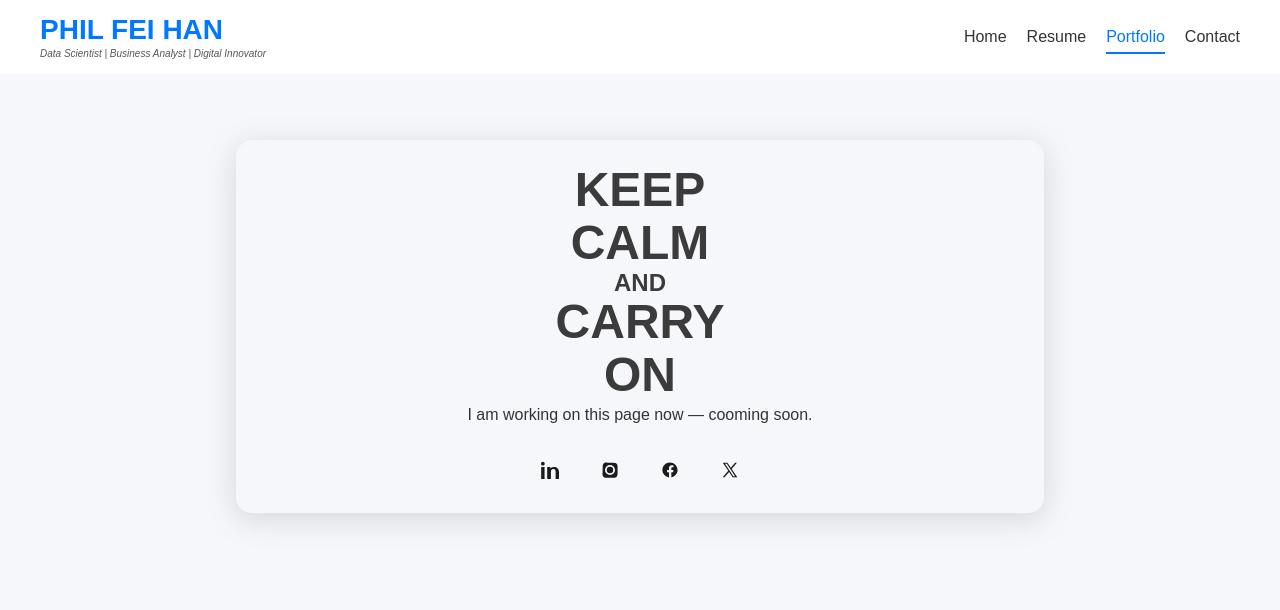
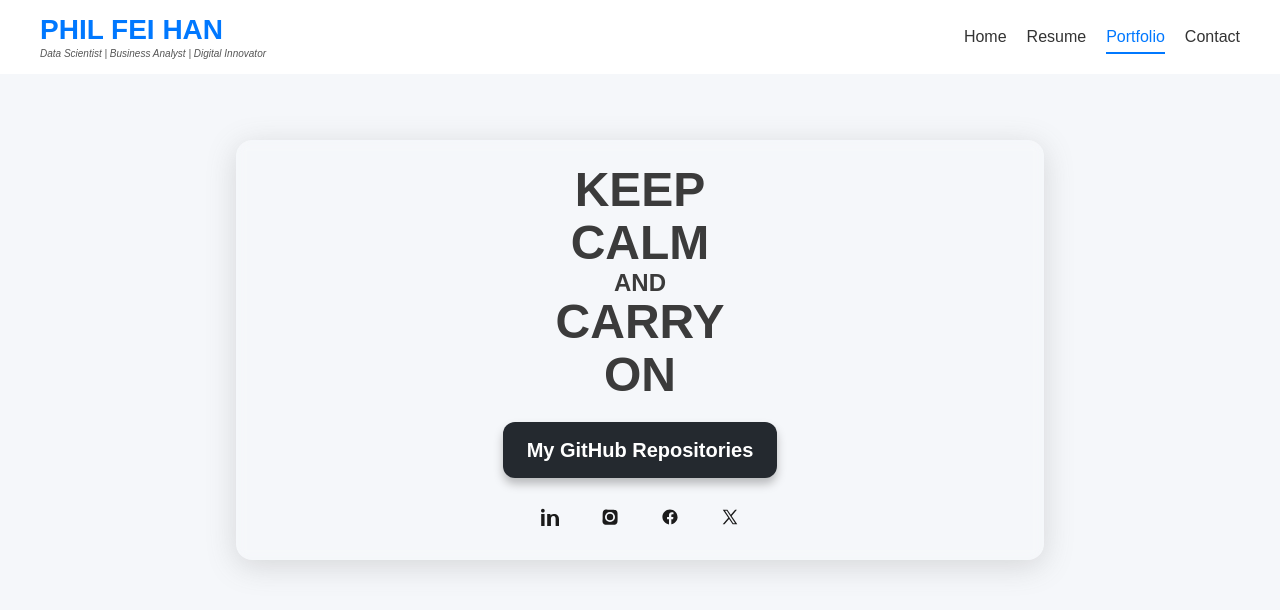
Before and after one commit to philfeihan/philfeihan.github.io, a plain HTML site: page portfolio.html in a window 1280 px wide. Drawn offline with Linux system fonts and the light colour scheme.

Commit message:
Add files via upload

```diff
--- a/css/style.css
+++ b/css/style.css
@@ -360,6 +360,36 @@ a {
   backdrop-filter:blur(6px);
   box-shadow:0 6px 30px rgba(100, 100, 100, 0.219);
 }
+/* 按钮容器（兜底居中） */
+.btn-container {
+    width: 100%;                /* 铺满card的宽度 */
+    padding: 20px 0 20px 0;        /* 仅顶部加30px间距，和文字拉开距离 */
+    display: flex;              /* flex强制居中核心 */
+    justify-content: center;    /* 水平居中（card内） */
+    align-items: center;        /* 垂直居中 */
+    margin: 0;                  /* 清除body的margin影响，仅跟着card走 */
+}
+
+/* 超大醒目GitHub按钮核心样式 */
+.github-big-btn {
+    display: inline-block;
+    padding: 12px 24px;
+    background-color: #24292f; /* GitHub经典黑 */
+    color: #fff;
+    font-size: 20px;
+    font-weight: 700;
+    text-decoration: none;
+    border-radius: 12px;
+    box-shadow: 0 6px 10px rgba(0,0,0,0.25);
+    transition: all 0.3s ease;
+}
+
+/* 鼠标悬浮动效，增强交互 */
+.github-big-btn:hover {
+    background-color: #0078ff;
+    transform: translateY(-3px);
+    box-shadow: 0 10px 20px rgba(0,0,0,0.35);
+}
 
 h1{font-size:48px;margin:0 0 0px;text-transform:uppercase}
 p.lead{margin:0 0 24px;color:var(--muted);font-size:16px}
@@ -388,6 +418,7 @@ p.lead{margin:0 0 24px;color:var(--muted);font-size:16px}
   display: inline-block;
   fill: currentColor;
 }
+
 
 
 /* ========== Tablet, iPad ========== */
--- a/portfolio.html
+++ b/portfolio.html
@@ -30,7 +30,12 @@
 <h2>AND</h2>
 <h1>CARRY</h1>
 <h1>ON</h1>
-<p class="lead">I am working on this page now — cooming soon.</p>
+    <div class="btn-container">
+        <a href="https://github.com/philfeihan?tab=repositories" target="_blank" class="github-big-btn">
+            My GitHub Repositories
+        </a>
+    </div>
+
 
 
 <nav class="social network" aria-label="social links">
```
